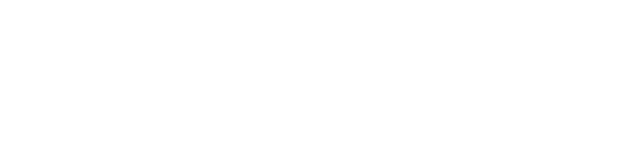
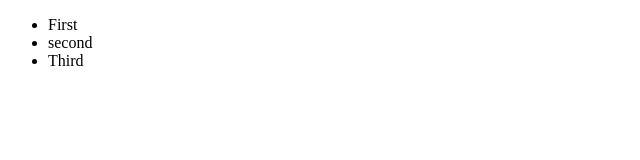
Before and after one commit to cs-abdulwahab/gmdc-demo, a plain HTML site: page index.html in a window 1280 px wide. Shown: the whole page, without its empty margins (0-640 px from the left). Drawn offline with Linux system fonts and the light colour scheme.

Commit message:
dummy content added

```diff
--- a/index.html
+++ b/index.html
@@ -8,5 +8,12 @@
 </head>
 <body>
 
+<ul>
+    <li>First</li>
+    <li>second</li>
+    <li>Third</li>
+</ul>
+
+
 </body>
 </html>
```
